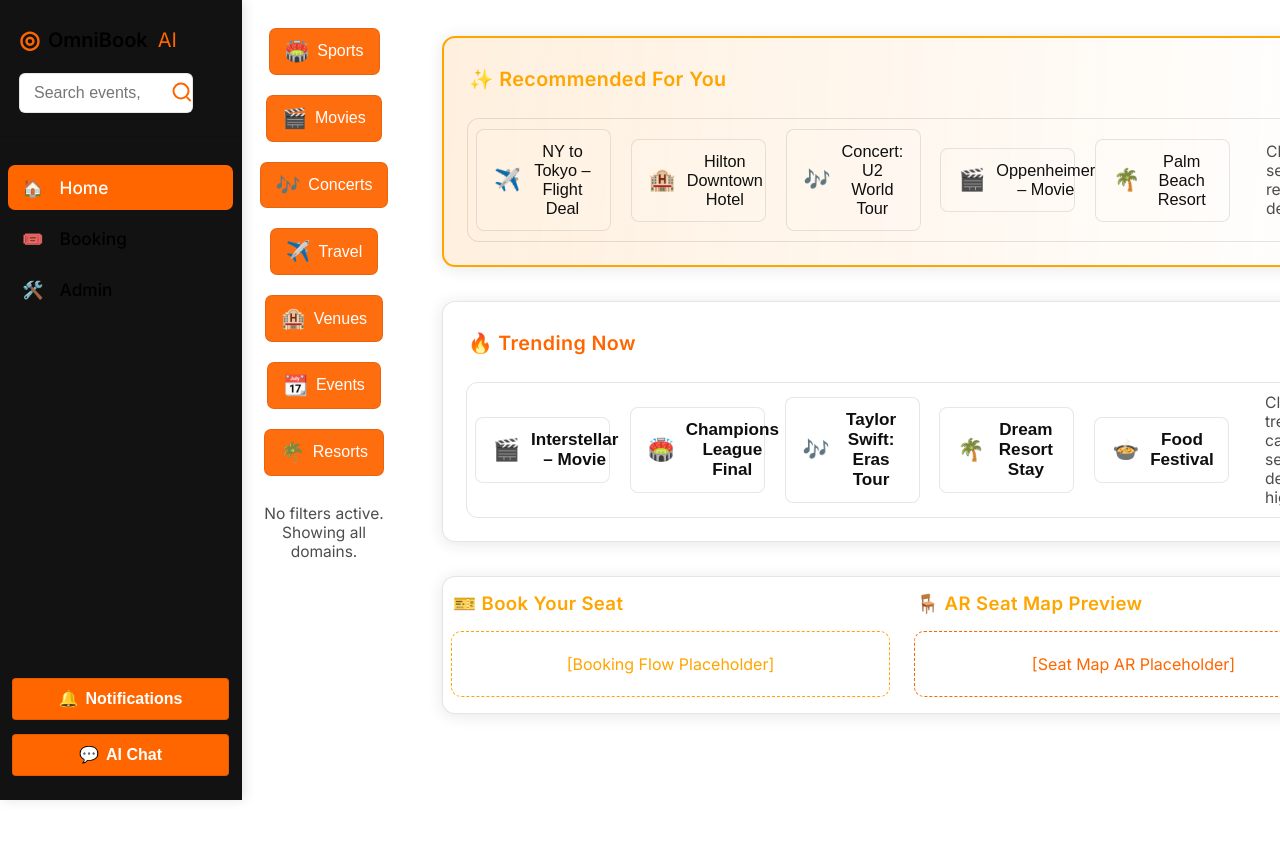
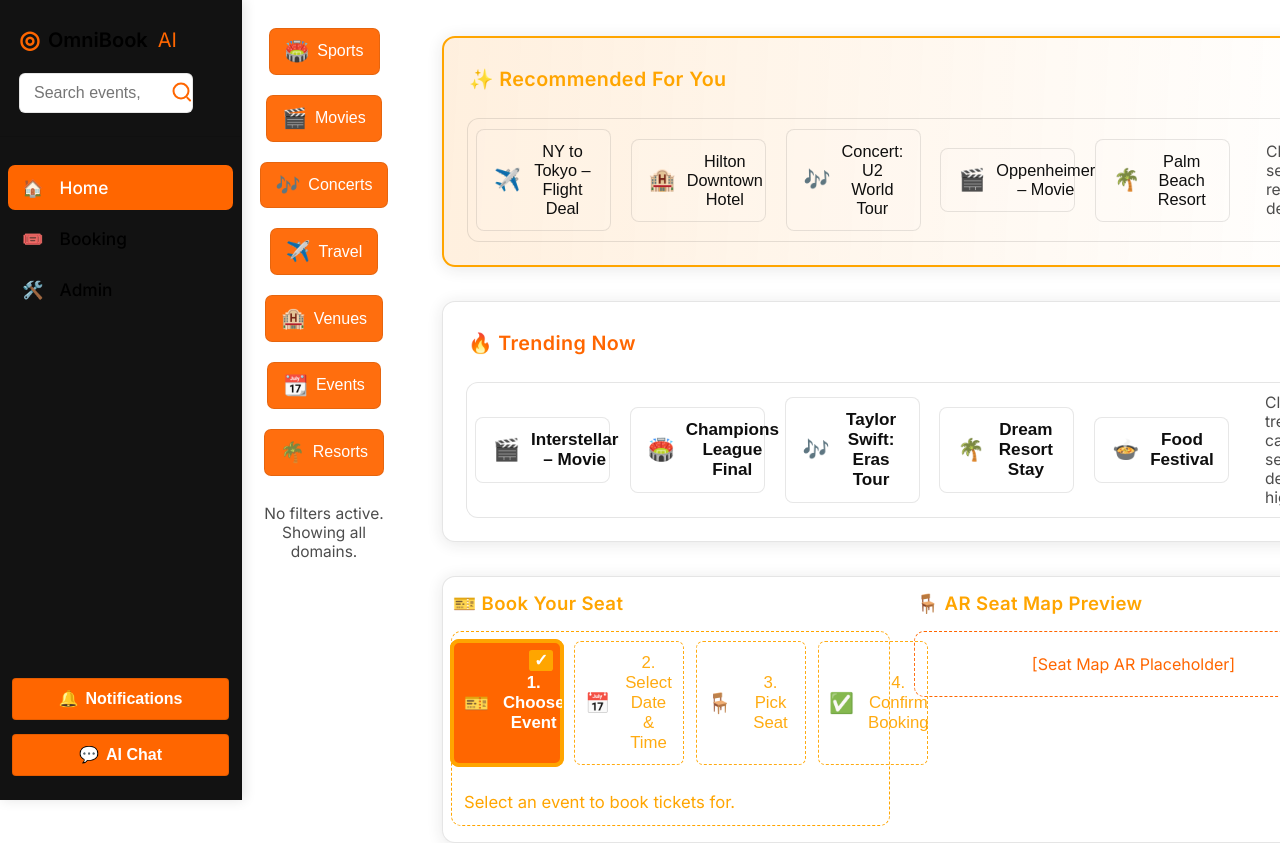
Before and after one commit to Workflow-Manager-admin/omnibook-ai-16339-5bd977bd, a React (Create React App) app in the folder omni_book_ai/: page / in a window 1280 px wide. Shown: the top 843 px of the page. Before the commit the page ends 800 px from the top, so only its background shows below. Built offline with nearby package versions, Linux system fonts and the light colour scheme.

Commit message:
Auto-commit: Changes as of 2025-05-30T03:28:14.264471+00:00

```diff
--- a/omni_book_ai/src/components/BookingFlow.js
+++ b/omni_book_ai/src/components/BookingFlow.js
@@ -1,22 +1,158 @@
-import React from "react";
+import React, { useState, useRef } from "react";
+
+// Mock booking steps (could expand/replace w/ real logic)
+const STEPS = [
+  { id: 101, label: "1. Choose Event", emoji: "🎫" },
+  { id: 102, label: "2. Select Date & Time", emoji: "📅" },
+  { id: 103, label: "3. Pick Seat", emoji: "🪑" },
+  { id: 104, label: "4. Confirm Booking", emoji: "✅" },
+];
 
 // PUBLIC_INTERFACE
 export default function BookingFlow() {
-  /** Placeholder for dynamic booking UI (interactive steps). */
+  /**
+   * Step-wise booking UI mockup.
+   * - Each step is selectable.
+   * - Keyboard and screen reader accessible.
+   */
+  const [currentStep, setCurrentStep] = useState(0);
+  const listRef = useRef([]);
+
+  function handleClick(idx) {
+    setCurrentStep(idx);
+  }
+  function handleKeyDown(e, idx) {
+    // Select on Enter or Space
+    if (e.key === " " || e.key === "Enter") {
+      setCurrentStep(idx);
+      e.preventDefault();
+    }
+    // Keyboard step navigation with arrows
+    if (e.key === "ArrowDown") {
+      const next = (idx + 1) % STEPS.length;
+      listRef.current[next]?.focus();
+      e.preventDefault();
+    }
+    if (e.key === "ArrowUp") {
+      const prev = (idx - 1 + STEPS.length) % STEPS.length;
+      listRef.current[prev]?.focus();
+      e.preventDefault();
+    }
+  }
+
   return (
     <div style={{
-      padding: "22px 14px",
-      background: "rgba(255,255,255,0.02)",
+      background: "rgba(255,255,255,0.03)",
       border: "1px dashed var(--accent)",
       borderRadius: 10,
       color: "var(--accent)",
-      minHeight: 52,
-      textAlign: "center",
+      padding: "9px 0 6px 0",
+      minHeight: 64,
+      textAlign: "left",
       display: "flex",
-      alignItems: "center",
-      justifyContent: "center"
+      flexDirection: "column",
+      gap: "0.5rem"
     }}>
-      [Booking Flow Placeholder]
+      <div
+        role="list"
+        aria-label="Booking Flow Steps"
+        style={{
+          display: "flex",
+          flexDirection: "row",
+          gap: "12px",
+          justifyContent: "space-evenly"
+        }}
+      >
+        {STEPS.map((step, idx) => {
+          const isActive = currentStep === idx;
+          return (
+            <button
+              ref={el => (listRef.current[idx] = el)}
+              key={step.id}
+              tabIndex={0}
+              role="listitem"
+              aria-pressed={isActive}
+              aria-label={`${step.label}${isActive ? " (current)" : ""}`}
+              type="button"
+              onClick={() => handleClick(idx)}
+              onKeyDown={e => handleKeyDown(e, idx)}
+              style={{
+                background: isActive ? "var(--kavia-orange)" : "rgba(255,255,255,0.10)",
+                color: isActive ? "#fff" : "var(--accent)",
+                border: isActive
+                  ? "2.2px solid var(--accent)"
+                  : "1px dashed var(--accent)",
+                borderRadius: 7,
+                minWidth: 110,
+                minHeight: 48,
+                padding: "11px 10px",
+                fontWeight: isActive ? 700 : 500,
+                fontSize: "1.05rem",
+                outline: isActive ? "2.4px solid var(--accent)" : undefined,
+                cursor: "pointer",
+                boxShadow: isActive
+                  ? "0 0 0 2px var(--accent)"
+                  : undefined,
+                transition: "background 0.15s, border 0.14s, box-shadow 0.13s",
+                opacity: isActive ? 1 : 0.93,
+                display: "flex",
+                alignItems: "center",
+                gap: 6,
+                position: "relative",
+              }}
+              onFocus={() => {}}
+            >
+              <span aria-hidden="true" style={{
+                fontSize: "1.25rem",
+                marginRight: "0.40em"
+              }}>{step.emoji}</span>
+              <span>{step.label}</span>
+              {isActive && (
+                <span
+                  aria-hidden="true"
+                  style={{
+                    position: "absolute",
+                    top: 7,
+                    right: 7,
+                    fontWeight: "bold",
+                    background: "var(--accent)",
+                    color: "#fff",
+                    borderRadius: "2.8px",
+                    padding: "0 5px",
+                    fontSize: "1em",
+                  }}
+                >✓</span>
+              )}
+            </button>
+          );
+        })}
+      </div>
+      {/* Mock display of current step detail */}
+      <div
+        style={{
+          margin: "12px 0 0 0",
+          background: "rgba(255,255,255,0.05)",
+          borderRadius: 6,
+          color: "var(--accent)",
+          minHeight: 28,
+          padding: "7px 12px",
+          fontSize: "1.04em",
+          transition: "background 0.13s",
+        }}
+        aria-live="polite"
+      >
+        <span>
+          {(() => {
+            switch (currentStep) {
+              case 0: return "Select an event to book tickets for.";
+              case 1: return "Choose your preferred date and time.";
+              case 2: return "Pick your seat for the event (try AR preview next!).";
+              case 3: return "Review and confirm your booking.";
+              default: return null;
+            }
+          })()}
+        </span>
+      </div>
     </div>
   );
 }
```
Also changed, not shown: 2 other files (tests, documents, lock files or other folders).
